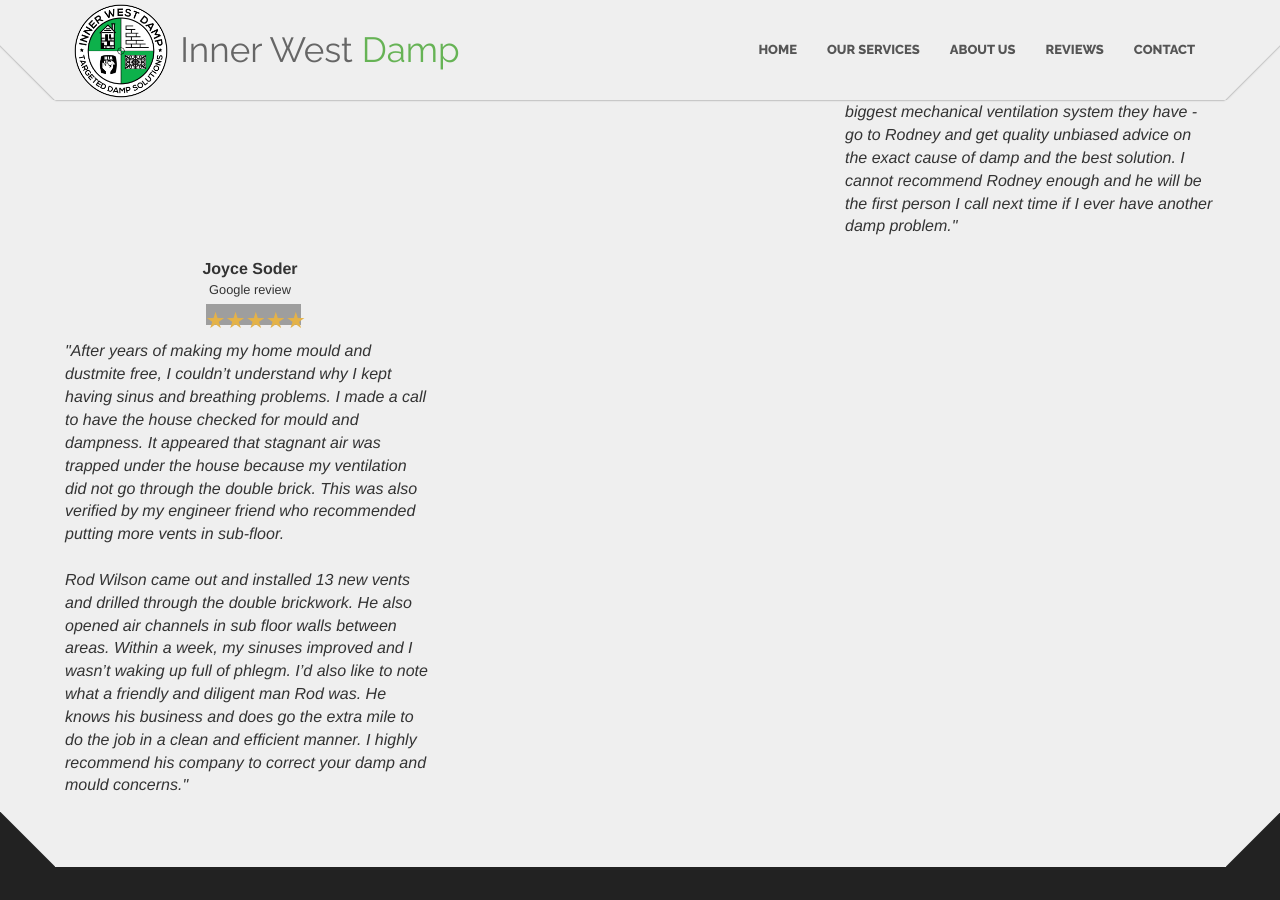
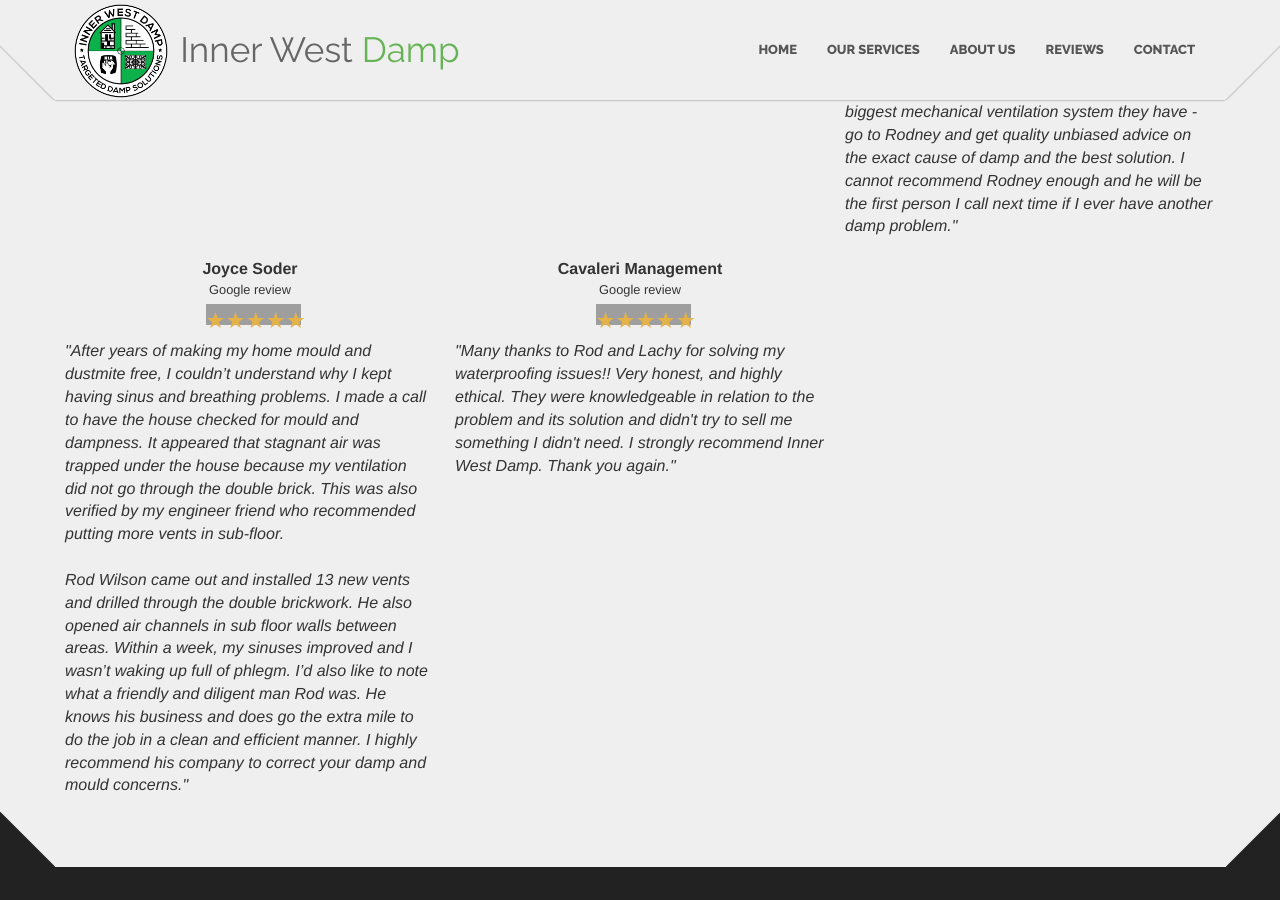
Before and after one commit to innerwestdamp/innerwestdamp.github.io, a Jekyll site: the page built from reviews.html, in a window 1280 px wide and 900 px high, scrolled down 977 px. Built offline with Jekyll 4.4.1, drawn with Linux system fonts in a browser that asks for light colours; nearby versions of some CDN libraries; library files that are not in the unit come from our copies; grey boxes are pictures that could not be loaded.

Commit message:
review added

```diff
--- a/reviews.html
+++ b/reviews.html
@@ -99,6 +99,19 @@
 				<em>"After years of making my home mould and dustmite free, I couldn’t understand why I kept having sinus and breathing problems. I made a call to have the house checked for mould and dampness. It appeared that stagnant air was trapped under the house because my ventilation  did not go through the double brick. This was also verified by my engineer friend who recommended putting more vents in sub-floor.<br><br>Rod Wilson came out and installed 13 new vents and drilled through the double brickwork. He also opened air channels in sub floor walls between areas. Within a week, my sinuses improved and I wasn’t waking up full of phlegm. I’d also like to note what a friendly and diligent man Rod was. He knows his business and does go the extra mile to do the job in a clean and efficient manner. I highly recommend his company to correct your damp and mould concerns."</em>
 			</div>
 		</div>
+		<div class="col-sm-12 col-md-4 text-center review">
+			<strong class="reviewer">Cavaleri Management</strong>
+			<div class="googlereview font-weight-light">Google review</div>
+			<p class="rating">
+				<span id="star">&#9733;</span><span id="star">&#9733;</span><span id="star">&#9733;</span><span id="star">&#9733;</span><span id="star">&#9733;</span>
+			</p>
+			<br>
+			<div class="text-left">
+				<em>"Many thanks to Rod and Lachy for solving my waterproofing issues!! Very honest, and highly ethical.
+					They were knowledgeable in relation to the problem and its solution and didn't try to sell me something I didn't need.
+					I strongly recommend Inner West Damp. Thank you again."</em>
+			</div>
+		</div>
 	</div>
  </div>
 </section>
```
Also changed, not shown: 2 other files.
